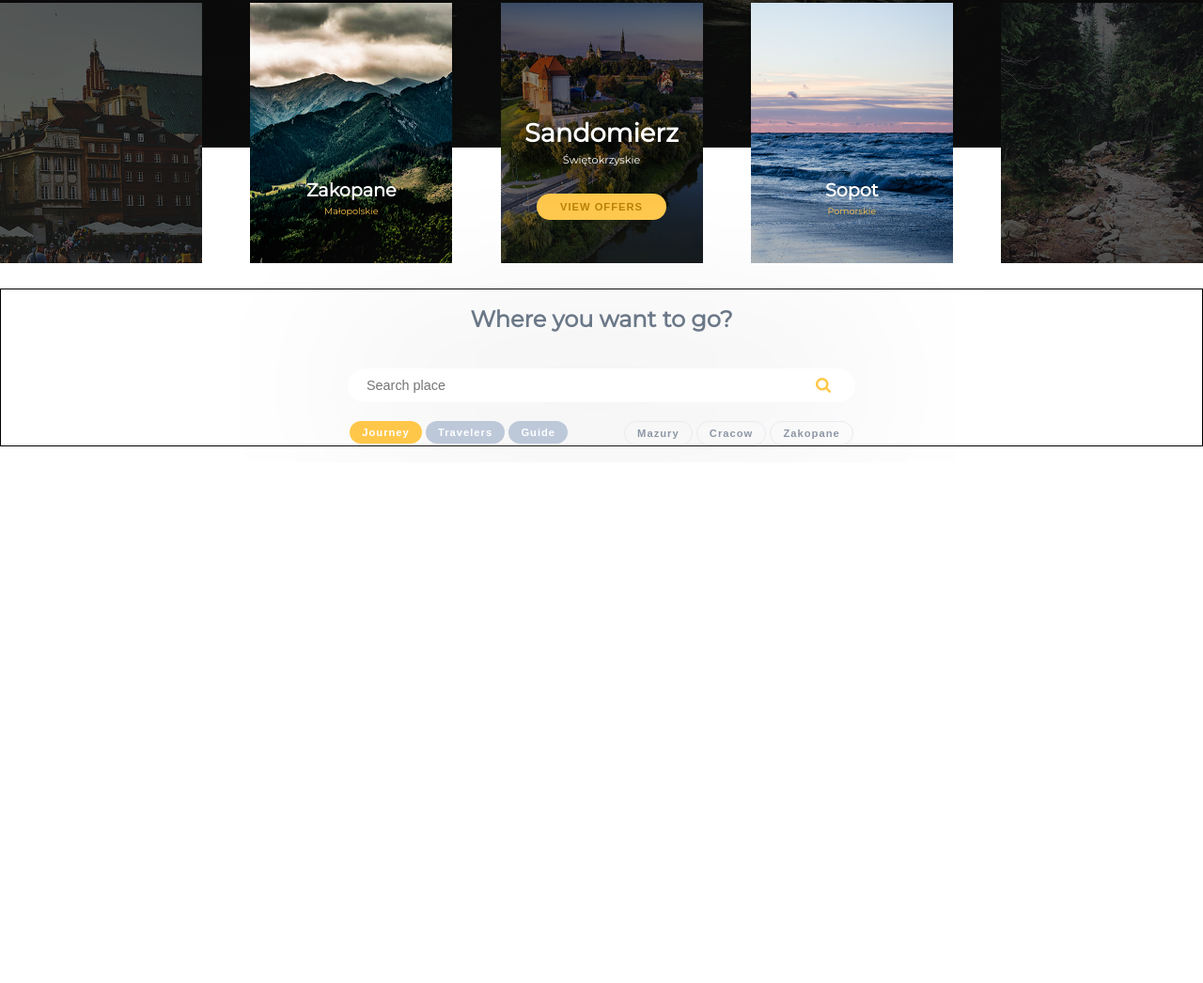
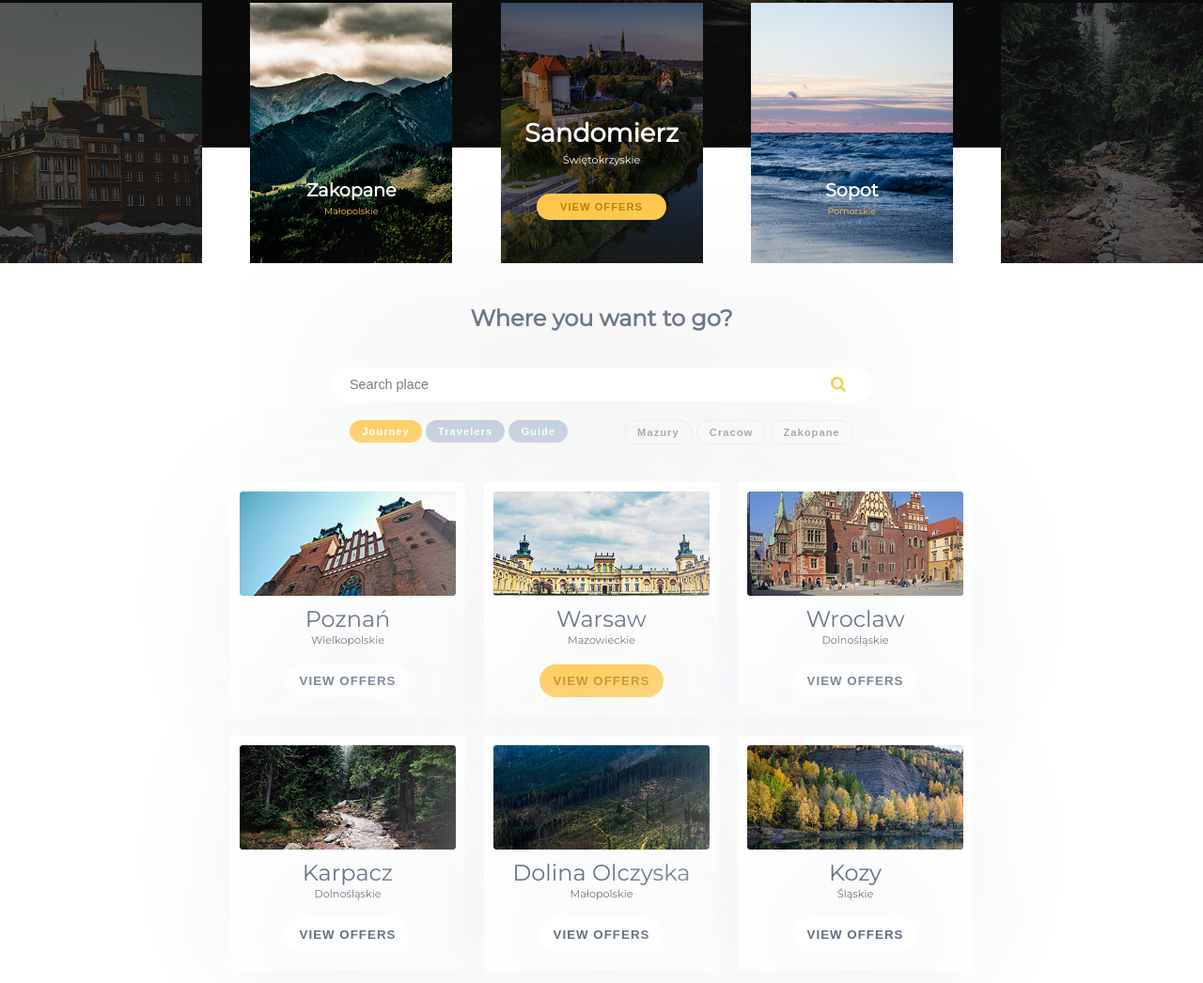
Before and after one commit to kamil-iskra/Polind, a plain HTML site: page index.html in a window 1280 px wide. Shown: the part 583-1629 px from the top of the page at 94% size. Before the commit the page ends 1075 px from the top, so only its background shows below. Drawn offline with Linux system fonts and the light colour scheme.

Commit message:
Add city boxes

```diff
--- a/css/style.css
+++ b/css/style.css
@@ -246,7 +246,6 @@ main.content {
     width: 100%;
     margin: 0 auto;
     margin-top: 150px;
-    border: 1px solid black;
 }
 
 .search-content {
@@ -266,7 +265,7 @@ main.content {
 
 .search-content #search-input {
     margin: 20px auto;
-    width: 540px;
+    width: 45%;
     padding: 10px 20px;
     outline: none;
     border-style: none;
@@ -318,3 +317,53 @@ main.content {
     font-size: 0.7rem;
     cursor: pointer;
 }
+
+.boxes {
+    display: flex;
+    flex-wrap: wrap;
+    justify-content: center;
+    margin: 30px 130px;
+}
+
+.box {
+    background: #fff;
+    color: #606f81;
+    width: 250px;
+    height: 250px;
+    margin: 10px;
+    padding: 10px;
+    box-shadow: 0 0 150px 0 #f4f5f7;
+    text-align: center;
+}
+
+.box img {
+    width: 100%;
+}
+
+.box h4 {
+    font-size: 1.5rem;
+    margin-top: 10px;
+    margin-bottom: 5px;
+}
+
+.box p {
+    font-size: 0.7rem;
+}
+
+.box button {
+    margin: 20px 0;
+    color: #606f81;
+    font-weight: bold;
+    background: none;
+    border: none;
+    padding: 10px 15px;
+    border-radius: 30px;
+    letter-spacing: 1px;
+    cursor: pointer;
+    box-shadow: 0 0 200px #c0c0c0;
+}
+
+.box button.active {
+    background-color: #ffc74a;
+    color: #b98000;
+}
--- a/index.html
+++ b/index.html
@@ -84,9 +84,47 @@
                             <button class="search">Zakopane</button>
                         </aside>
                     </div>
+                </section>
+                <section class="boxes">
+                    <div class="box">
+                        <img src="img/Poznan.png" alt="Poznań">
+                        <h4>Poznań</h4>
+                        <p>Wielkopolskie</p>
+                        <button>VIEW OFFERS</button>
+                    </div>
+                    <div class="box">
+                        <img src="img/Warsaw.png" alt="Warsaw">
+                        <h4>Warsaw</h4>
+                        <p>Mazowieckie</p>
+                        <button class="active">VIEW OFFERS</button>
+                    </div>
+                    <div class="box">
+                        <img src="img/Wroclaw.png" alt="Wrocław">
+                        <h4>Wroclaw</h4>
+                        <p>Dolnośląskie</p>
+                        <button>VIEW OFFERS</button>
+                    </div>
+                    <div class="box">
+                        <img src="img/Karpacz.png" alt="Karpacz">
+                        <h4>Karpacz</h4>
+                        <p>Dolnośląskie</p>
+                        <button>VIEW OFFERS</button>
+                    </div>
+                    <div class="box">
+                        <img src="img/Dolina.png" alt="Dolina Olczyska">
+                        <h4>Dolina Olczyska</h4>
+                        <p>Małopolskie</p>
+                        <button>VIEW OFFERS</button>
+                    </div>
+                    <div class="box">
+                        <img src="img/Kozy.png" alt="Kozy">
+                        <h4>Kozy</h4>
+                        <p>Śląskie</p>
+                        <button>VIEW OFFERS</button>
+                    </div>
+                </section>
 
 
-                </section>
             </main>
             <!-- End Main -->
 
```
Also changed, not shown: img/Dolina.png (added), img/Karpacz.png (added), img/Kozy.png (added), img/Poznan.png (added), img/Warsaw.png (added), img/Wroclaw.png (added).
